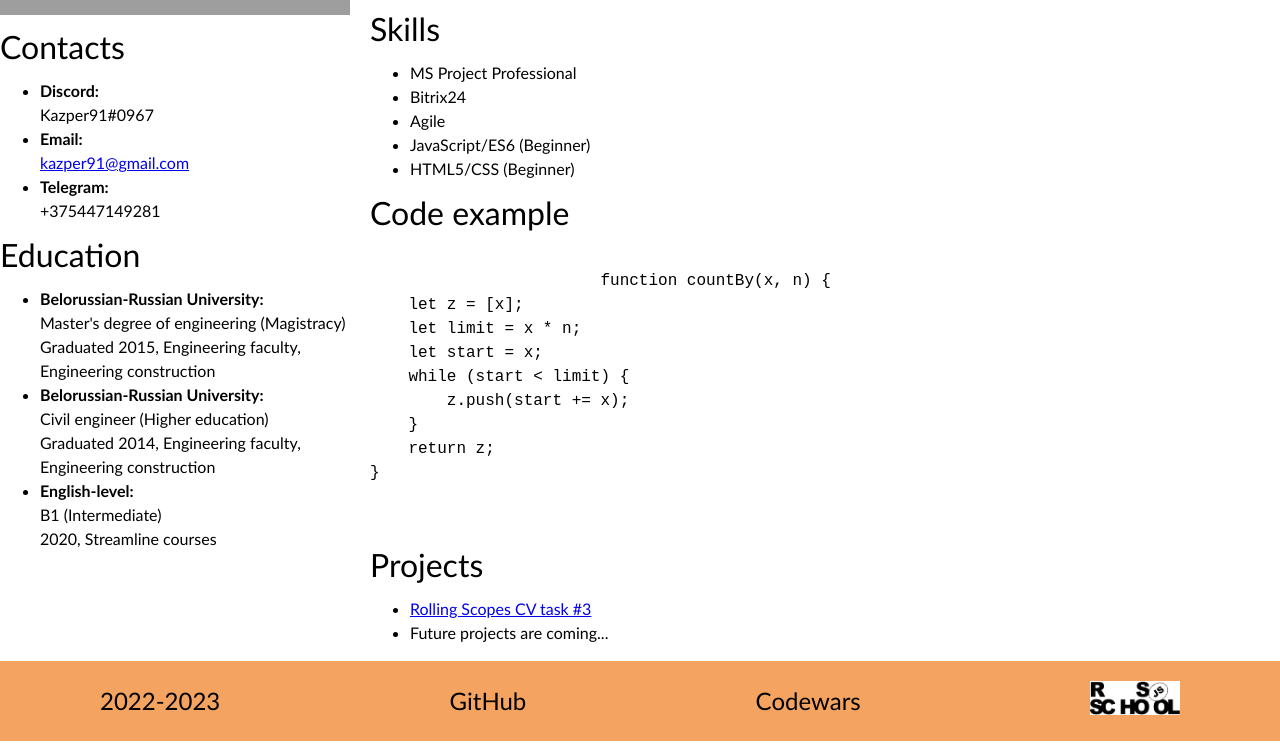
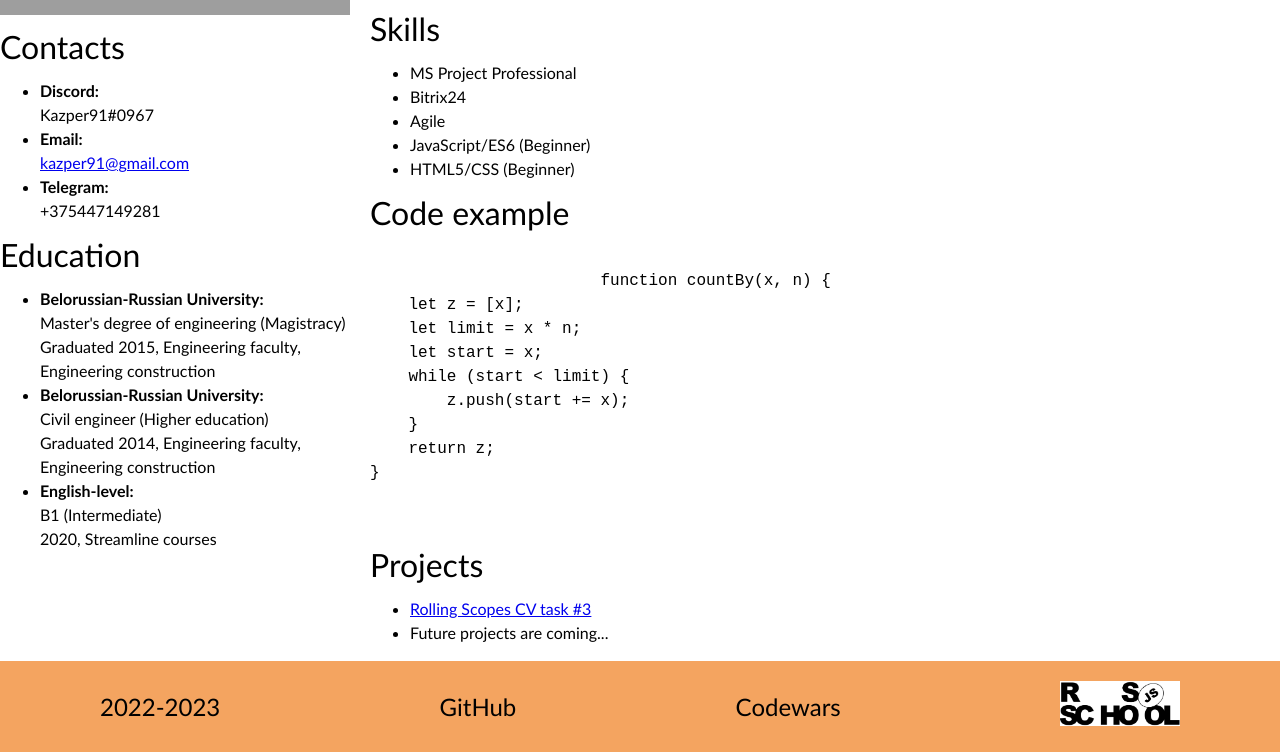
Before and after one commit to Kazper91/rsschool-cv, a plain HTML site: page index.html in a window 1280 px wide. Shown: the part 405-1157 px from the top of the page. Drawn offline with Linux system fonts and the light colour scheme; grey boxes are pictures that could not be loaded.

Commit message:
fix: change after validation fail

```diff
--- a/index.html
+++ b/index.html
@@ -136,7 +136,7 @@
         <a class="footer-github" href="https://github.com/Kazper91">GitHub</a>
         <a class="footer-codewars" href="https://www.codewars.com/users/Kazper91">Codewars</a>
         <a href="https://rs.school/js/">
-            <img src="./assets/rsschool.png" alt="RSSchool Logo" width="90px">
+            <img src="./assets/rsschool.png" alt="RSSchool Logo" width="120px">
         </a>
     </footer>
 </body>
```
